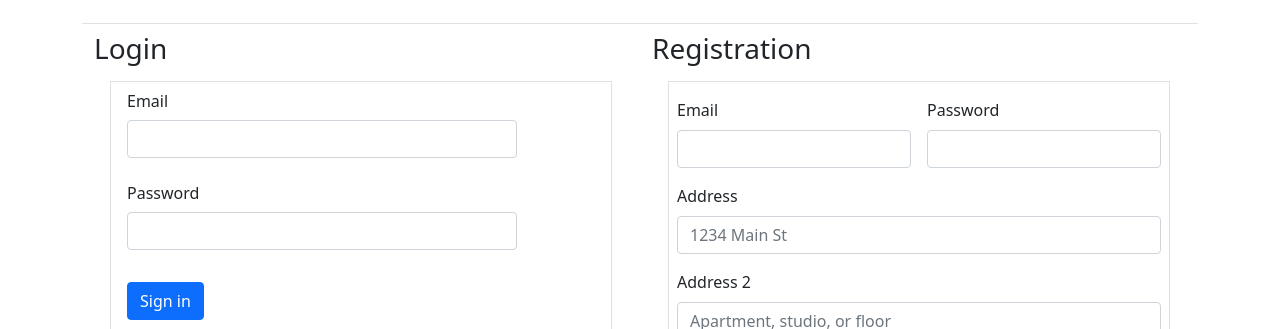
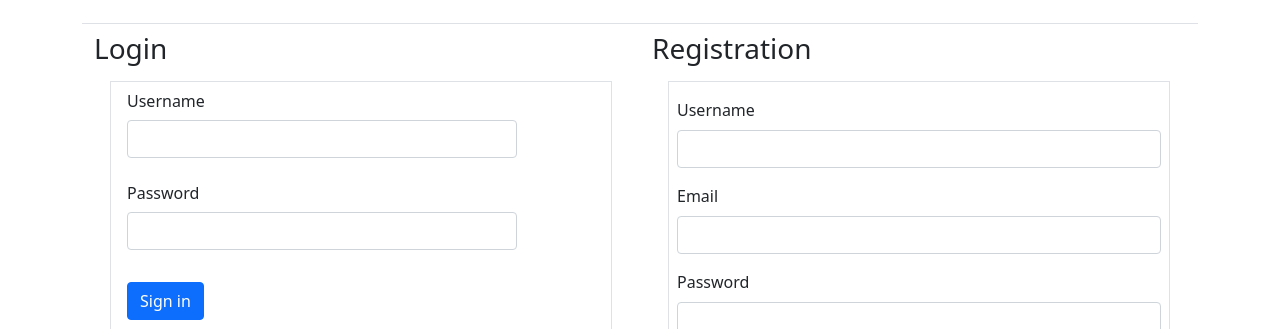
Before and after one commit to TeyonP/FullStackProject-, a website: page landing_page/landing_page.html in a window 1280 px wide. Shown: the part 471-800 px from the top of the page. Drawn offline with nearby package versions, Linux system fonts and the light colour scheme.

Commit message:
added express engine and changed registration page

```diff
--- a/landing_page/landing_page.html
+++ b/landing_page/landing_page.html
@@ -14,7 +14,7 @@
       rel="stylesheet"
       href="https://cdn.jsdelivr.net/npm/bootstrap-icons@1.5.0/font/bootstrap-icons.css"
     />
-    <link rel="stylesheet" href="../index.css">
+    <link rel="stylesheet" href="../index.css" />
     <title>Anchor Chart</title>
   </head>
   <body>
@@ -32,7 +32,10 @@
         <div class="d-flex justifty-content-around">
           <ul class="navbar-nav nav-justified lh-1 align-items-center">
             <li class="nav-item">
-            <a href="../cart_page/cart.html" class="nav-link d-flex flex-column">
+              <a
+                href="../cart_page/cart.html"
+                class="nav-link d-flex flex-column"
+              >
                 <i class="bi bi-cart-fill nav-icon">
                   <span class="d-none d-sm-inline nav-text">
                     Your Shopping Cart:
@@ -40,19 +43,38 @@
                 </i>
               </a>
             </li>
+          </ul>
+        </div>
       </div>
     </nav>
     <div class="container">
       <h2 class="company-title">Anchor Chart</h2>
-        <ul class="navbar-nav justify-content-around align-items-center flex-row mt-5 border-bottom d-flex p-5 container-fluid flex-wrap">
+      <ul
+        class="
+          navbar-nav
+          justify-content-around
+          align-items-center
+          flex-row
+          mt-5
+          border-bottom
+          d-flex
+          p-5
+          container-fluid
+          flex-wrap
+        "
+      >
         <li class="nav-item">
           <a href="./landing_page.html" class="nav-link"><h4>Home</h4></a>
         </li>
         <li class="nav-item">
-                <a href="../shopping_page/shopping_page.html" class="nav-link"><h4>Shop</h4></a>
+          <a href="../shopping_page/shopping_page.html" class="nav-link"
+            ><h4>Shop</h4></a
+          >
         </li>
         <li class="nav-item">
-                <a href="../account_page/account_page.html" class="nav-link"><h4>My Account</h4></a>
+          <a href="../account_page/account_page.html" class="nav-link"
+            ><h4>My Account</h4></a
+          >
         </li>
         <li class="nav-item">
           <a href="../cart_page/cart.html" class="nav-link"><h4>Cart</h4></a>
@@ -68,18 +90,28 @@
         <h3>Login</h3>
         <form class="border m-3">
           <div class="mb-3 mx-3">
-    <label for="inputEmail3" class="col-sm-2 col-form-label">Email</label>
+            <label for="inputEmail3" class="col-sm-2 col-form-label"
+              >Username</label
+            >
             <div class="col-sm-10">
-      <input type="email" class="form-control" id="inputUserEmail">
+              <input type="email" class="form-control" id="inputUserEmail" />
             </div>
           </div>
           <div class="mb-3 mx-3">
-    <label for="inputPassword3" class="col-sm-2 col-form-label">Password</label>
+            <label for="inputPassword3" class="col-sm-2 col-form-label"
+              >Password</label
+            >
             <div class="col-sm-10">
-      <input type="password" class="form-control" id="inputUserPassword">
+              <input
+                type="password"
+                class="form-control"
+                id="inputUserPassword"
+              />
             </div>
           </div>
+          <div class="col-12">
             <button type="submit" class="btn btn-primary m-3">Sign in</button>
+          </div>
         </form>
       </div>
 
@@ -87,15 +119,35 @@
       <div class="container" id="registration-form">
         <h3>Registration</h3>
         <form class="row g-3 mx-3 border m-3">
-  <div class="col-md-6">
-    <label for="inputEmail4" class="form-label">Email</label>
-    <input type="email" class="form-control" id="inputEmail4" required>
-  </div>
-  <div class="col-md-6">
-    <label for="inputPassword4" class="form-label">Password</label>
-    <input type="password" class="form-control" id="inputPassword4" required>
+          <div class="col-12">
+            <label for="inputEmail4" class="form-label">Username</label>
+            <input
+              type="email"
+              class="form-control"
+              id="inputEmail4"
+              required
+            />
           </div>
           <div class="col-12">
+            <label for="inputEmail4" class="form-label">Email</label>
+            <input
+              type="email"
+              class="form-control"
+              id="inputEmail4"
+              required
+            />
+          </div>
+          <div class="col-12">
+            <label for="inputPassword4" class="form-label">Password</label>
+            <input
+              type="password"
+              class="form-control"
+              id="inputPassword4"
+              required
+            />
+          </div>
+          <!-- SAVE CONTENT FOR LATER USE -->
+          <!-- <div class="col-12">
     <label for="inputAddress" class="form-label">Address</label>
     <input type="text" class="form-control" id="inputAddress" placeholder="1234 Main St">
   </div>
@@ -117,10 +169,12 @@
   <div class="col-md-2">
     <label for="inputZip" class="form-label">Zip</label>
     <input type="text" class="form-control" id="inputZip" required>
-  </div>
+  </div> -->
 
           <div class="col-12">
-    <button type="submit" class="btn btn-primary m-3">Create Account</button>
+            <button type="submit" class="btn btn-primary m-3">
+              Create Account
+            </button>
           </div>
         </form>
       </div>
--- a/package.json
+++ b/package.json
@@ -20,6 +20,8 @@
   "homepage": "https://github.com/TeyonP/FullStackProject-#readme",
   "dependencies": {
     "express": "^4.17.1",
+    "express-es6-template-engine": "^2.2.3",
+    "node": "^16.10.0",
     "pg": "^8.7.1",
     "sequelize": "^6.6.5"
   },
```
Also changed, not shown: index.js (+6 -1 lines), 1 other file. Lines whose indentation alone changed are shown as unchanged.
